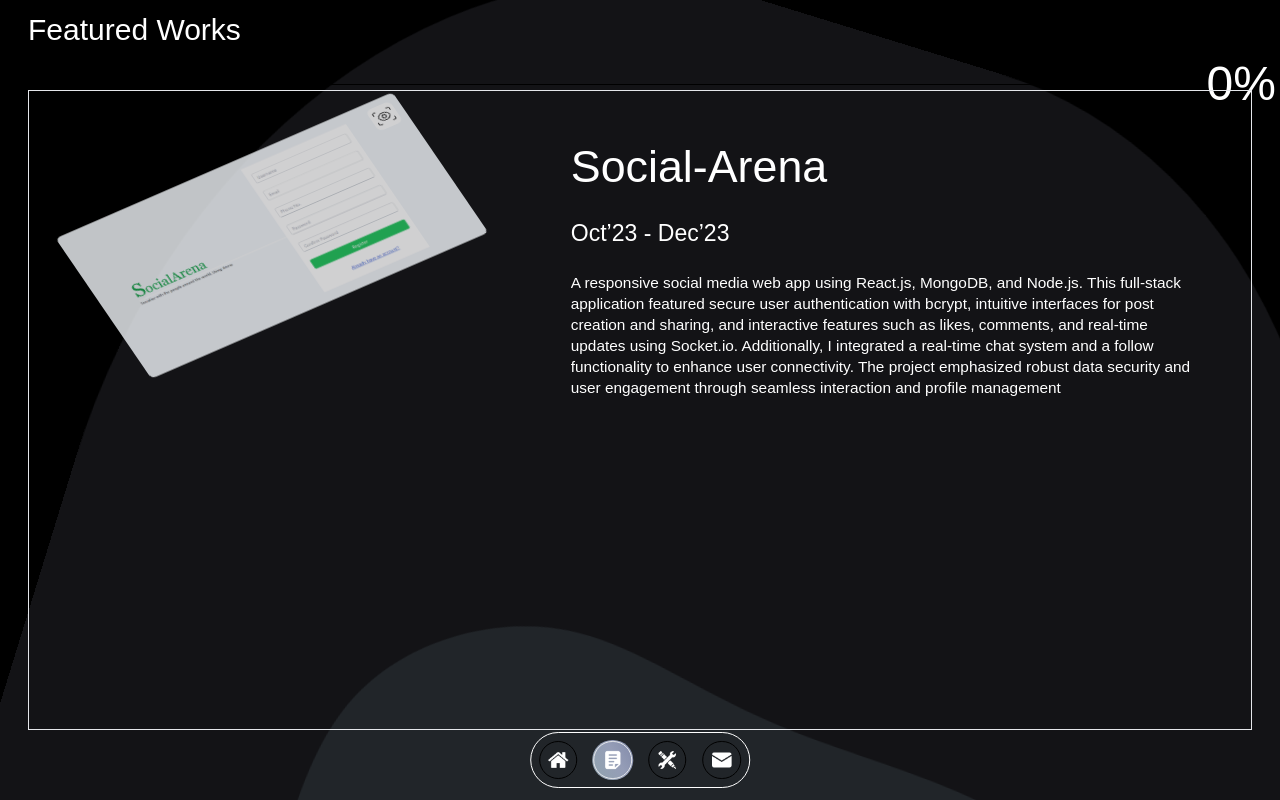
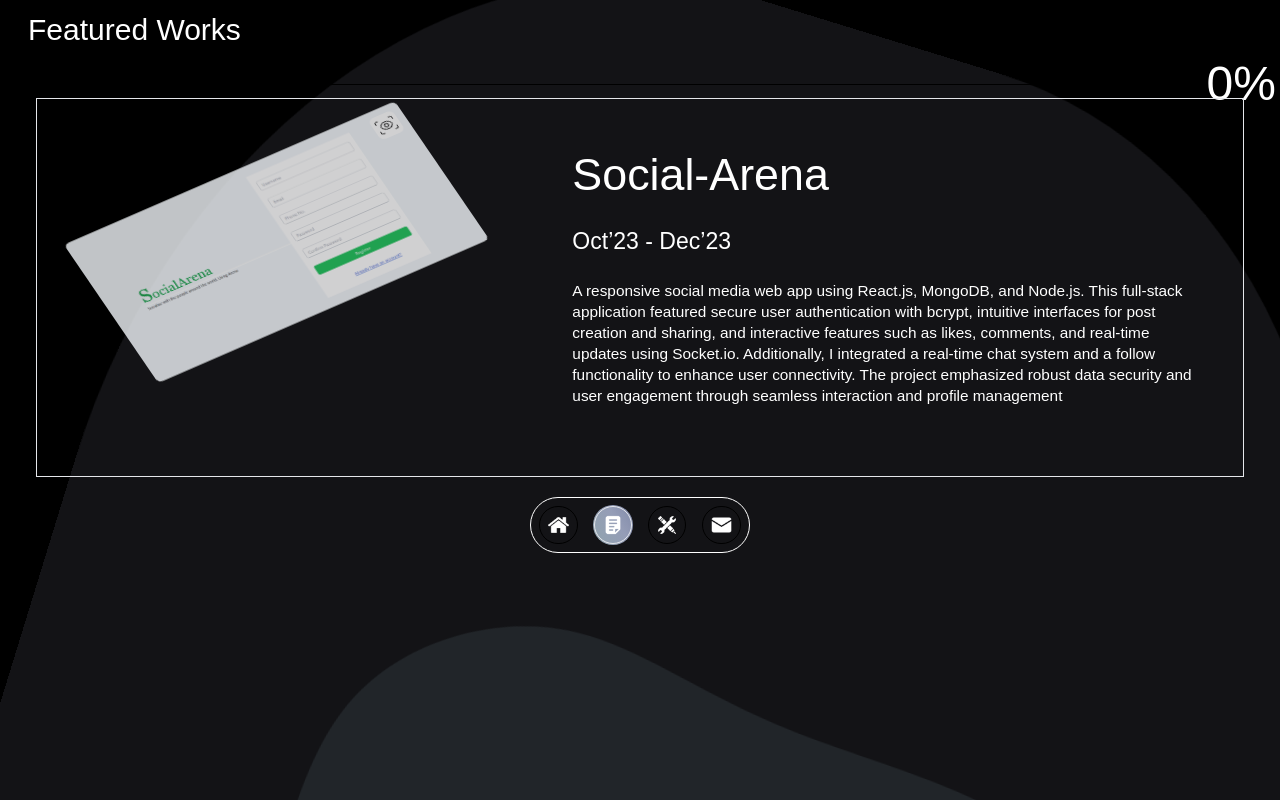
Before and after one commit to NotGyashu/Updated-Portfolio, a React (Create React App) app: page /projects in a window 1280 px wide. Built offline with nearby package versions, Linux system fonts and the light colour scheme; the HTML template or start-up script is replaced by a standard one; a web font is replaced by a local one.

Commit message:
fix: Refactor Projects component layout; remove unnecessary navbar wrapper and adjust spacing for improved alignment

```diff
--- a/src/components/projects.js
+++ b/src/components/projects.js
@@ -34,20 +34,8 @@ function Projects() {
   }, []);
 
   return (
-    <div className="h-screen overflow-hidden cursor-none no-scrollbar w-full text-white box-border flex flex-col relative">
+    <div className="h-screen overflow-hidden cursor-none no-scrollbar text-white flex flex-col relative">
       <Inner />
-      <div
-        className="z-30 absolute border border-white bottom-3 left-[50%] translate-x-[-50%] lg:px-2 lg:py-1 px-3 rounded-full"
-        id="nav"
-        onMouseEnter={() => {
-          setShowCursor(false);
-        }}
-        onMouseLeave={() => {
-          setShowCursor(true);
-        }}
-      >
-        <MainNavbar />
-      </div>
       <div className="water absolute z-[-5]">
         <svg viewBox="0 0 200 200" xmlns="http://www.w3.org/2000/svg">
           <path
@@ -81,13 +69,13 @@ function Projects() {
       </div>
 
       {/* ScrollTracker - Fixed height */}
-      <div className="flex-shrink-0 mb-20px h-[20px] md:h-[30px]">
+      <div className="flex-shrink-0  h-[20px] md:h-[30px]">
         <ScrollTracker ref={scrollRef} />
       </div>
-
       {/* Main content area - Takes remaining space */}
+      <div className="flex md:gap-5 gap-2 flex-col  justify-between p-2">
       <div
-        className="flex flex-1 overflow-y-hidden mb-[60px] md:mb-[70px] md:mx-4 lg:mx-7 gap-12 lg:gap-28 md:gap-16 justify-between overflow-x-scroll no-scrollbar"
+        className="flex  lg:mx-7  gap-12 lg:gap-28 md:gap-16 justify-between overflow-x-scroll no-scrollbar"
         id="parent"
         ref={scrollRef}
         style={{
@@ -145,6 +133,23 @@ function Projects() {
           </div>
         ))}
       </div>
+
+        {/* Navbar - centered and self-sized */}
+        <div className="flex justify-center items-center flex-shrink-0 pb-2">
+          <div
+            className="border border-white lg:px-2 lg:py-1 px-3 py-1 rounded-full w-fit"
+            id="nav"
+            onMouseEnter={() => {
+              setShowCursor(false);
+            }}
+            onMouseLeave={() => {
+              setShowCursor(true);
+            }}
+          >
+            <MainNavbar />
+          </div>
+        </div>
+      </div>
     </div>
   );
 }
```
